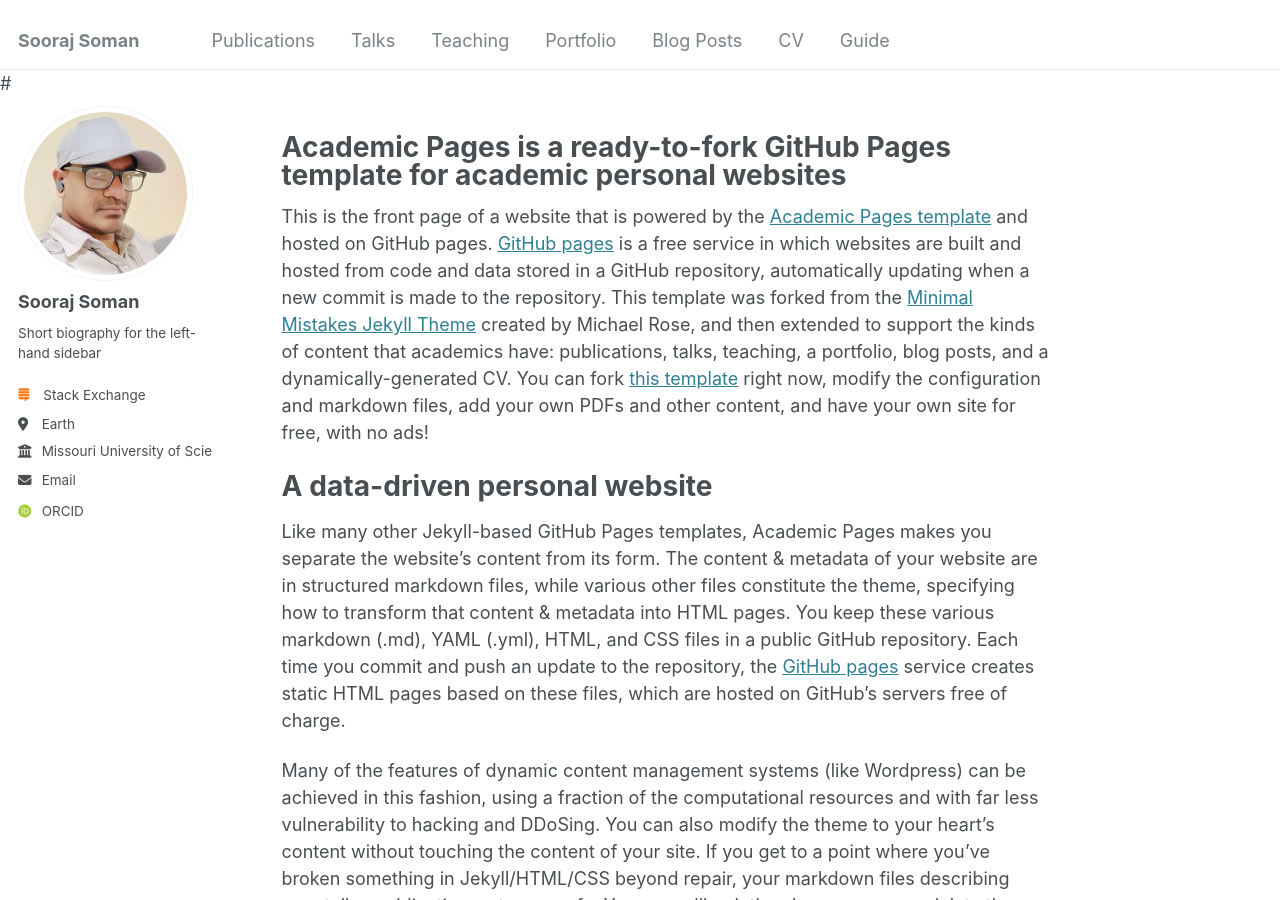
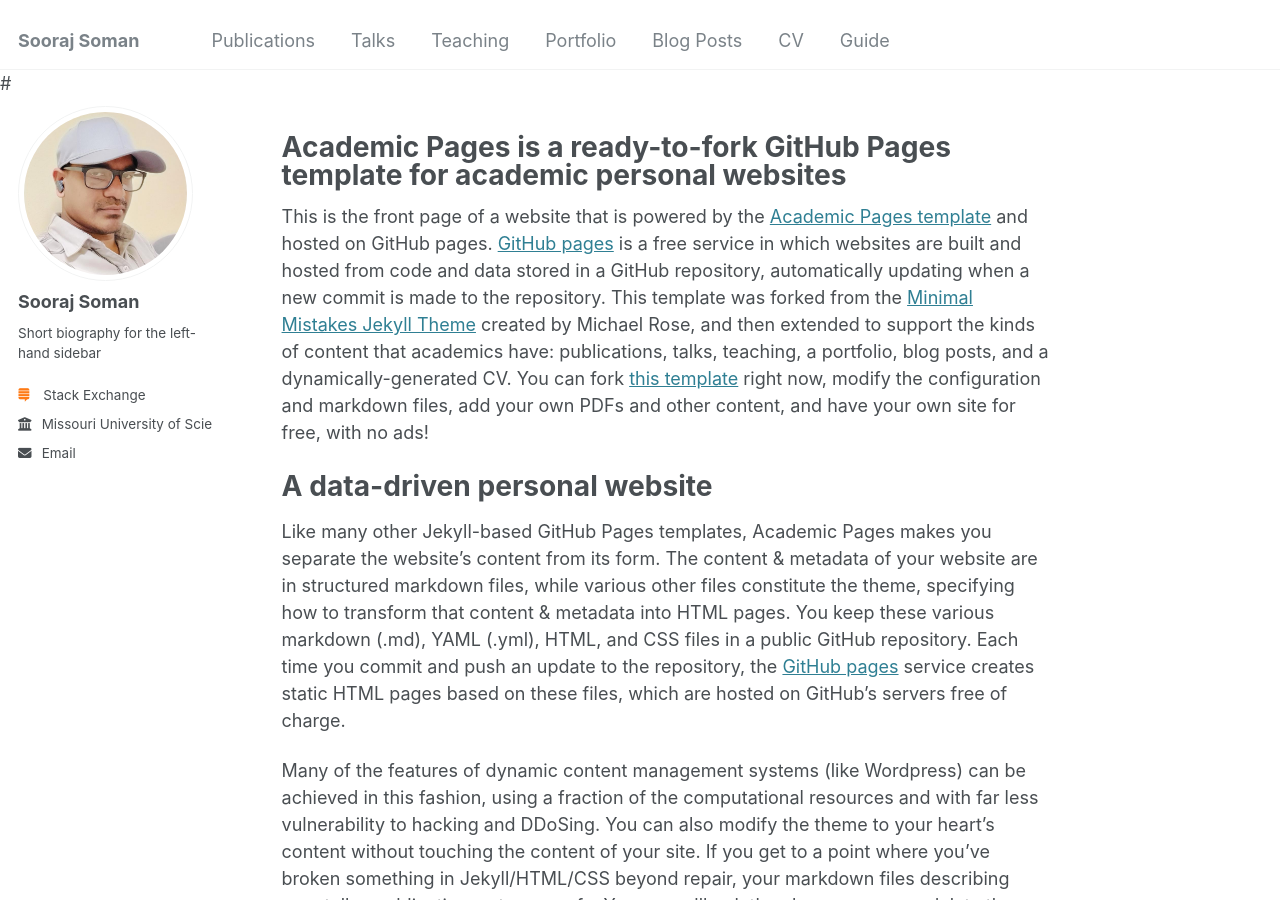
Before and after one commit to soorajss1729/soorajss1729.github.io, a Jekyll site: the page built from _pages/about.md, in a window 1280 px wide and 900 px high. Built offline with Jekyll 4.4.1, drawn with Linux system fonts in a browser that asks for light colours; some web fonts are replaced.

Commit message:
Update _config.yml

```diff
--- a/_config.yml
+++ b/_config.yml
@@ -26,7 +26,7 @@ author:
   pronouns         : # example: "she/her"
   bio              : "Short biography for the left-hand sidebar"
   stackexchange    : "https://math.stackexchange.com/users/223599/sooraj-soman"
-  location         : "Earth"
+  location         : #"Earth"
   employer         : "Missouri University of Science and Technology"
   uri              : # URL
   email            : "ss4kx@mst.edu"
@@ -36,7 +36,7 @@ author:
   arxiv            : # URL - Update with the correct link to your profile
   googlescholar    : #"https://scholar.google.com/citations?user=PS_CX0AAAAAJ"
   impactstory      : # URL
-  orcid            : "http://orcid.org/yourorcidurl"
+  orcid            : #"http://orcid.org/yourorcidurl"
   semantic         : # URL
   pubmed           : #"https://www.ncbi.nlm.nih.gov/pubmed/?term=john+snow"
   researchgate     : # URL
```
